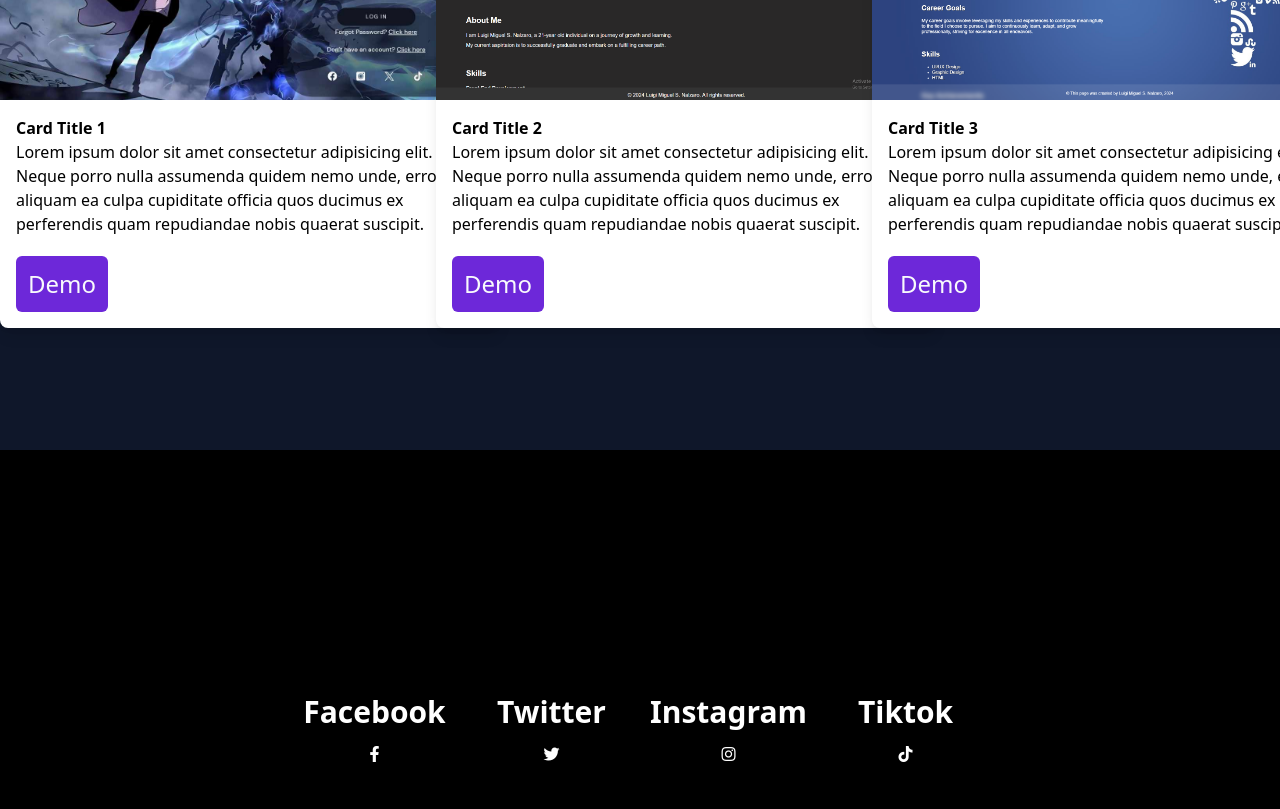
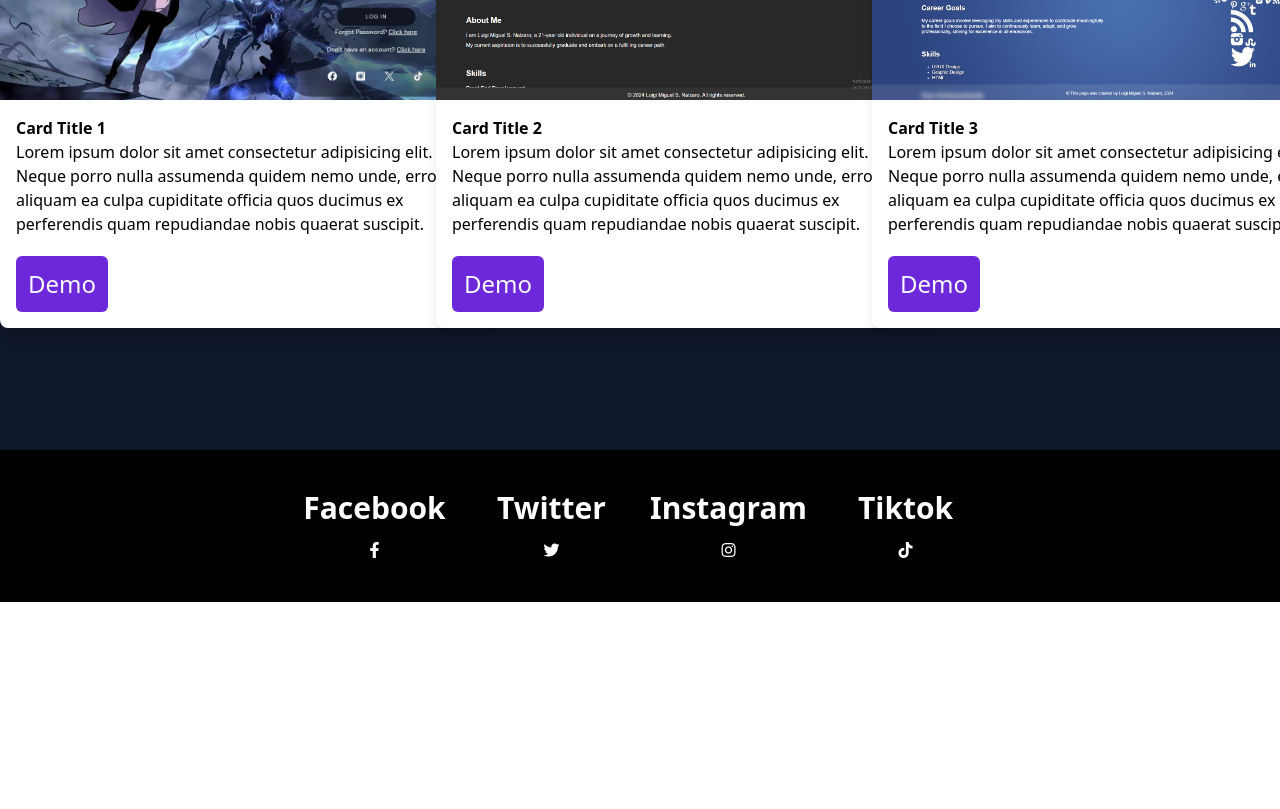
Before and after one commit to LuigiNalzaro21/Final_1, a website: page src/index.html in a window 1280 px wide. Shown: the part 2590-3399 px from the top of the page. After the commit the page ends 3192 px from the top, so only its background shows below. Drawn offline with Linux system fonts and the light colour scheme.

Commit message:
bago-kunuhay

```diff
--- a/src/index.html
+++ b/src/index.html
@@ -107,7 +107,7 @@
     </div>
 
     <footer>
-        <div class="max-w-[2000px] mx-auto min-h-[70vh] bg-black mb-auto flex justify-center items-center">
+        <div class="max-w-[2000px] mx-auto min-h-[10vh] bg-black mb-auto flex justify-center items-center">
             <div class="grid grid-cols-1 md:grid-cols-4 text-white text-center gap-5 p-10">
                 <div>
                     <h2 class="text-3xl font-semibold">Facebook</h2>
```
